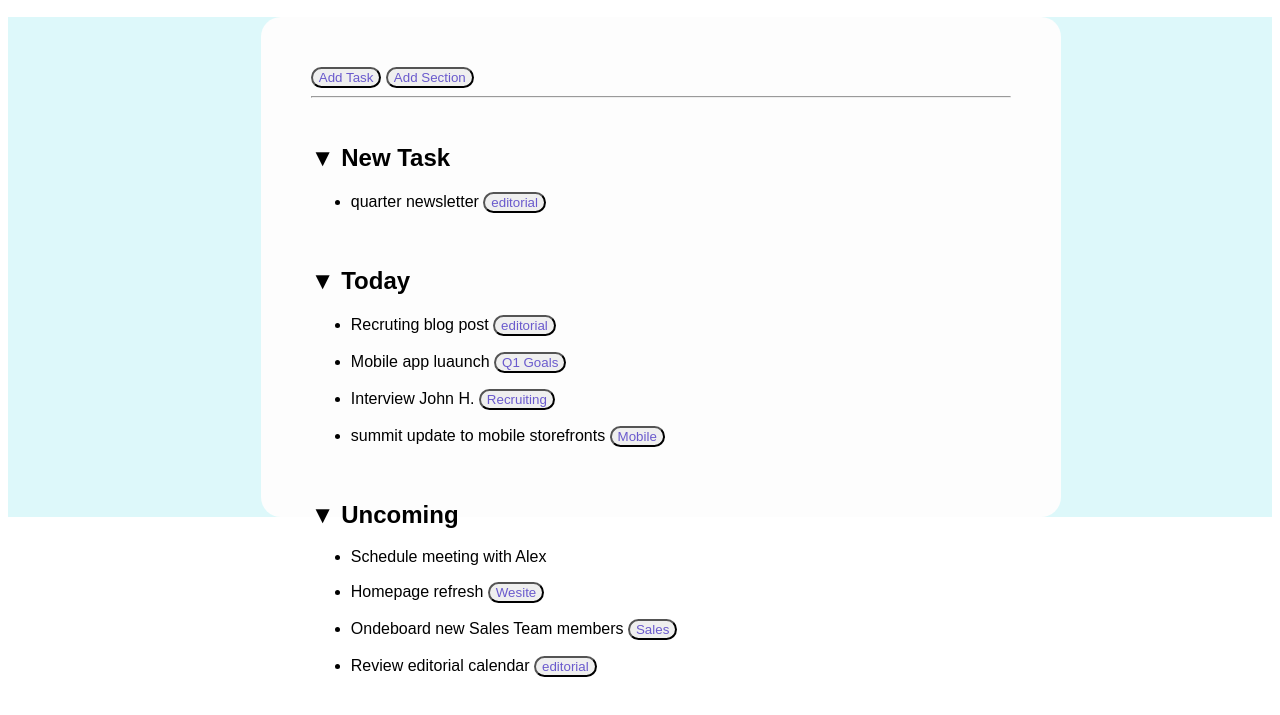
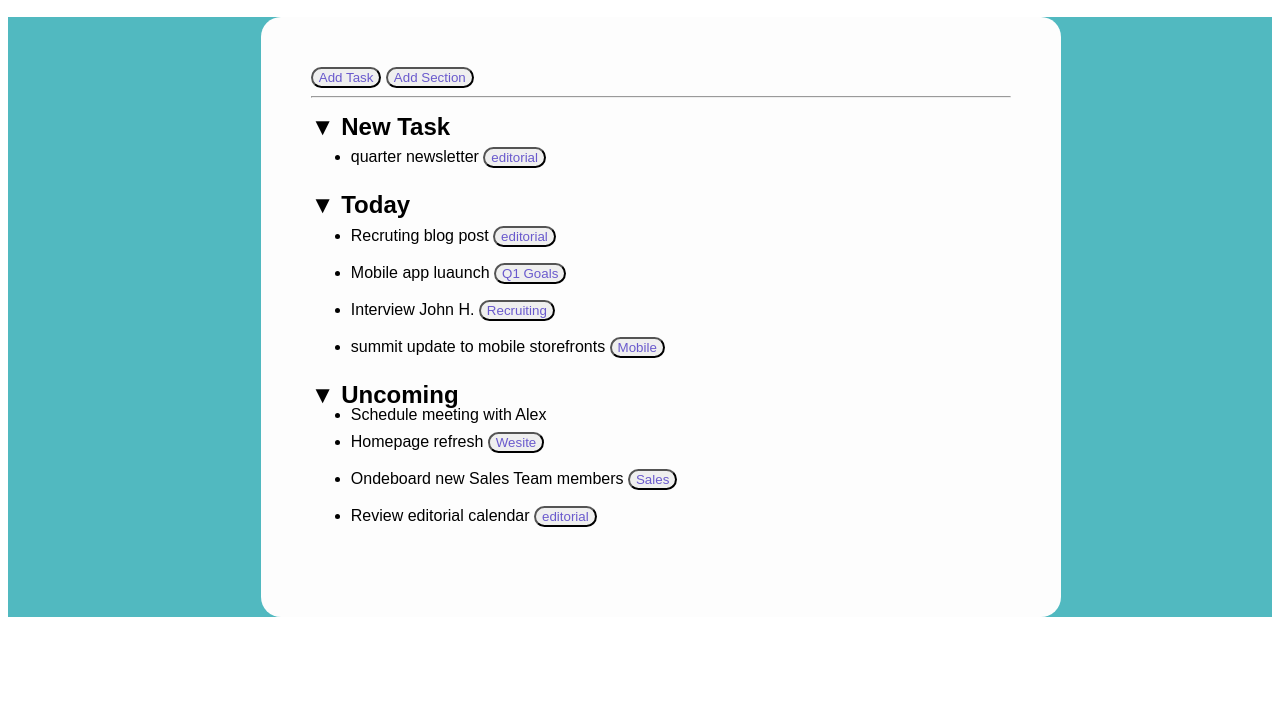
Before and after one commit to Martino888/html-css-toboolist, a plain HTML site: page index.html in a window 1280 px wide. Shown: the part 71-786 px from the top of the page. Drawn offline with Linux system fonts and the light colour scheme.

Commit message:
recap lista

```diff
--- a/css/style.css
+++ b/css/style.css
@@ -7,7 +7,6 @@ body {
 }
 
 .color1{
-    background-color;
     padding: 10px;
     margin-top: 0%;
 }
@@ -24,9 +23,10 @@ h1{
     display: inline;
 }
 
-main{
-    background-color: rgb(221, 248, 250);
+#margin{
+    background-color: rgb(81, 185, 192);
 }
+
 .list-1{
     font-size: 10px;
 
@@ -35,12 +35,13 @@ main{
 .container2{
     background-color:rgb(253, 253, 253);
     width: 700px;
-    height: 400px;
+    height: 500px;
     margin-left: 20%;
     margin-top: 10px;
     padding: 50px;
     border-top: 100px;
     border-radius: 20px ;
+    line-height: 5%;
 }
 
 
```
